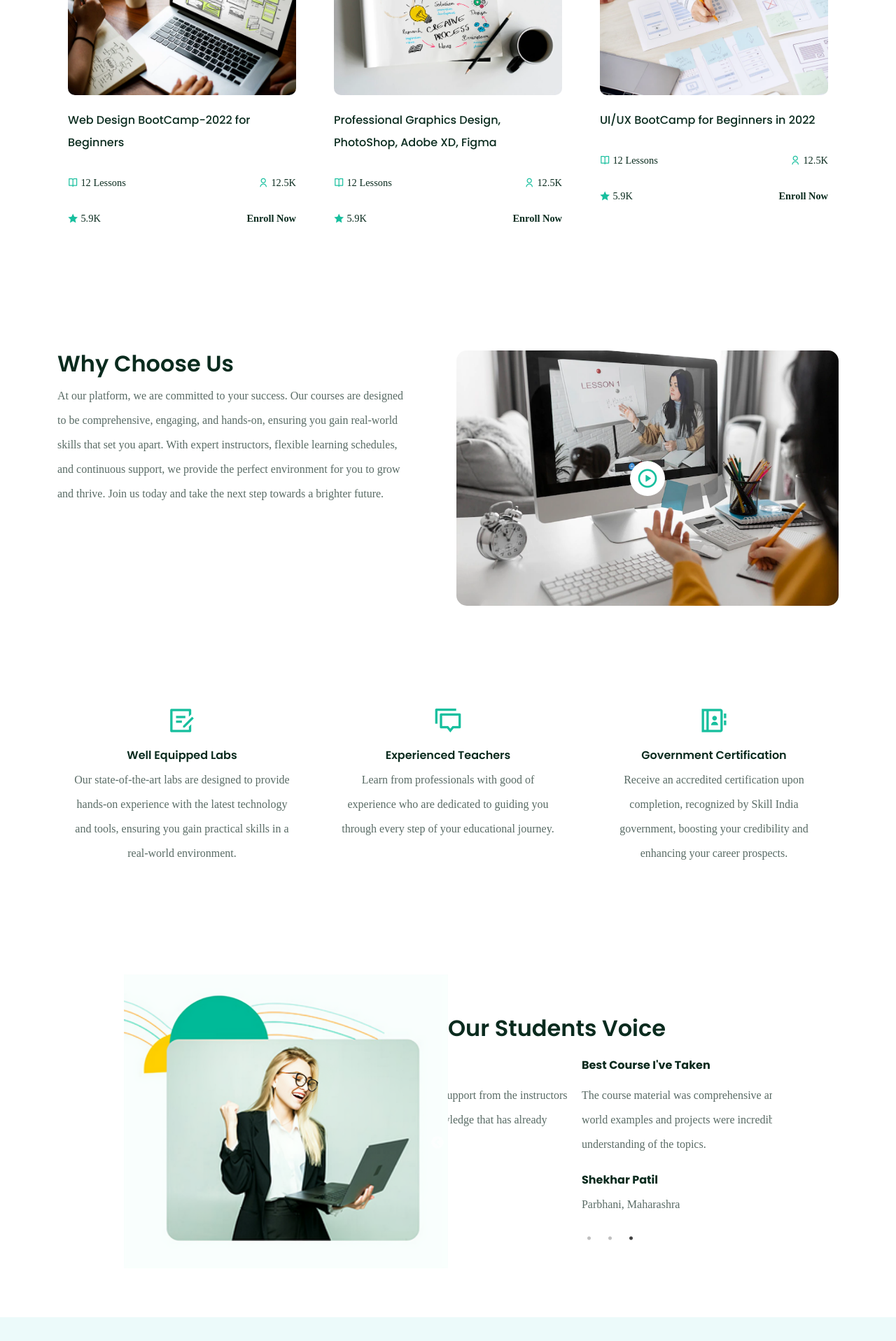
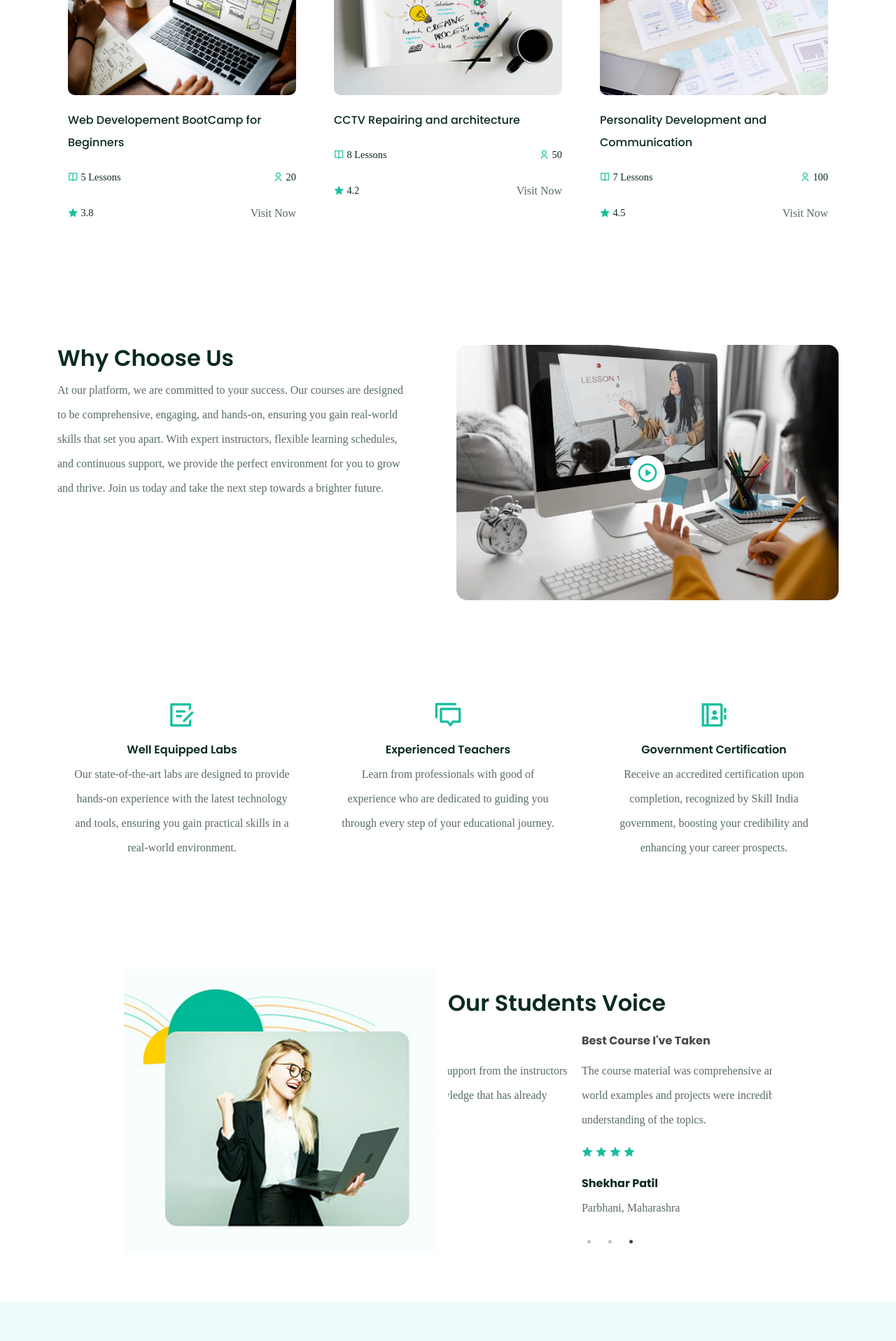
Before and after one commit to aadityabuchale/swaradhya-edu-webapp, a React (Create React App) app: page / in a window 1280 px wide. Shown: the part 1646-3563 px from the top of the page at 70% size. Built offline with nearby package versions, Linux system fonts and the light colour scheme; a web font is replaced by a local one.

Commit message:
changes some styles in testimonials, changed text in header

```diff
--- a/src/components/About-us/about.css
+++ b/src/components/About-us/about.css
@@ -18,6 +18,13 @@
 	border-radius: 15px;
 }
 
+.single__counter {
+	display: flex;
+	flex-direction: column;
+	/* justify-content: center; */
+	align-items: center;
+}
+
 .about__content h2 {
 	font-weight: 600;
 }
--- a/src/components/Courses-section/CourseCard.jsx
+++ b/src/components/Courses-section/CourseCard.jsx
@@ -10,7 +10,7 @@ const CourseCard = (props) => {
 			</div>
 
 			<div className='course__details'>
-				<h6 className='course__title mb-4'>{title}</h6>
+				<h6 className='course__title mb-3'>{title}</h6>
 
 				<div className=' d-flex justify-content-between align-items-center'>
 					<p className='lesson d-flex align-items-center gap-1'>
@@ -18,17 +18,17 @@ const CourseCard = (props) => {
 					</p>
 
 					<p className='students d-flex align-items-center gap-1'>
-						<i className='ri-user-line'></i> {students}K
+						<i className='ri-user-line'></i> {students}
 					</p>
 				</div>
 
 				<div className=' d-flex justify-content-between align-items-center'>
 					<p className='rating d-flex align-items-center gap-1'>
-						<i className='ri-star-fill'></i> {rating}K
+						<i className='ri-star-fill'></i> {rating}
 					</p>
 
 					<p className='enroll d-flex align-items-center gap-1'>
-						<a href='#'> Enroll Now</a>
+						<span> Visit Now</span>
 					</p>
 				</div>
 			</div>
--- a/src/components/Courses-section/Courses.jsx
+++ b/src/components/Courses-section/Courses.jsx
@@ -9,28 +9,28 @@ import CourseCard from "./CourseCard";
 const coursesData = [
 	{
 		id: "01",
-		title: "Web Design BootCamp-2022 for Beginners",
-		lesson: 12,
-		students: 12.5,
-		rating: 5.9,
+		title: "Web Developement BootCamp for Beginners",
+		lesson: 5,
+		students: 20,
+		rating: 3.8,
 		imgUrl: courseImg1,
 	},
 
 	{
 		id: "02",
-		title: "Professional Graphics Design, PhotoShop, Adobe XD, Figma",
-		lesson: 12,
-		students: 12.5,
-		rating: 5.9,
+		title: "CCTV Repairing and architecture",
+		lesson: 8,
+		students: 50,
+		rating: 4.2,
 		imgUrl: courseImg2,
 	},
 
 	{
 		id: "03",
-		title: "UI/UX BootCamp for Beginners in 2022",
-		lesson: 12,
-		students: 12.5,
-		rating: 5.9,
+		title: "Personality Development and Communication",
+		lesson: 7,
+		students: 100,
+		rating: 4.5,
 		imgUrl: courseImg3,
 	},
 ];
--- a/src/components/Header/header.css
+++ b/src/components/Header/header.css
@@ -82,3 +82,9 @@
 		display: block;
 	}
 }
+
+@media (max-width: 576px) {
+	.logo h2 {
+		font-size: 20px;
+	}
+}
--- a/src/components/Testimonial/Testimonials.jsx
+++ b/src/components/Testimonial/Testimonials.jsx
@@ -21,7 +21,7 @@ const Testimonials = () => {
 				<Row>
 					<Col lg='10' md='12' className='m-auto'>
 						<div className='testimonial__wrapper d-flex justify-content-between align-items-center flex-lg-row flex-column'>
-							<div className='testimonial__img w-50'>
+							<div className='testimonial__img w-50 pe-3'>
 								<img src={img} alt='' className='w-100' />
 							</div>
 
@@ -31,7 +31,10 @@ const Testimonials = () => {
 								<Slider {...settings}>
 									<div>
 										<div className='single__testimonial'>
-											<h6 className='mb-3 fw-bold'>
+											<h6
+												className='mb-3 fw-bold'
+												style={{ color: "#494949" }}
+											>
 												Fantastic Learning Experience
 											</h6>
 											<p>
@@ -42,7 +45,16 @@ const Testimonials = () => {
 												concepts effectively. I feel
 												more confident in my skills now!
 											</p>
-
+											<div className='rating-stars d-flex gap-1 justify-content-md-start justify-content-center'>
+												{Array.from({ length: 4 }).map(
+													(a, idx) => (
+														<i
+															key={idx}
+															className='ri-star-fill'
+														></i>
+													)
+												)}
+											</div>
 											<div className='student__info mt-4'>
 												<h6 className='fw-bold'>
 													Ramesh Vairagar
@@ -54,7 +66,10 @@ const Testimonials = () => {
 
 									<div>
 										<div className='single__testimonial'>
-											<h6 className='mb-3 fw-bold'>
+											<h6
+												className='mb-3 fw-bold'
+												style={{ color: "#494949" }}
+											>
 												Highly Recommend!
 											</h6>
 											<p>
@@ -65,7 +80,16 @@ const Testimonials = () => {
 												has already benefited me in my
 												career.
 											</p>
-
+											<div className='rating-stars d-flex gap-1 justify-content-md-start justify-content-center'>
+												{Array.from({ length: 5 }).map(
+													(a, idx) => (
+														<i
+															key={idx}
+															className='ri-star-fill'
+														></i>
+													)
+												)}
+											</div>
 											<div className='student__info mt-4'>
 												<h6 className='fw-bold'>
 													Ram Jadhav
@@ -77,7 +101,10 @@ const Testimonials = () => {
 
 									<div>
 										<div className='single__testimonial'>
-											<h6 className='mb-3 fw-bold'>
+											<h6
+												className='mb-3 fw-bold'
+												style={{ color: "#494949" }}
+											>
 												Best Course I've Taken
 											</h6>
 											<p>
@@ -88,7 +115,16 @@ const Testimonials = () => {
 												helpful in solidifying my
 												understanding of the topics.
 											</p>
-
+											<div className='rating-stars d-flex gap-1 justify-content-md-start justify-content-center'>
+												{Array.from({ length: 4 }).map(
+													(a, idx) => (
+														<i
+															key={idx}
+															className='ri-star-fill'
+														></i>
+													)
+												)}
+											</div>
 											<div className='student__info mt-4'>
 												<h6 className='fw-bold'>
 													Shekhar Patil
--- a/src/index.css
+++ b/src/index.css
@@ -8,6 +8,10 @@
 	margin: 0;
 	padding: 0;
 	box-sizing: border-box;
+}
+
+body {
+	overflow-x: hidden;
 }
 
 section,
```
